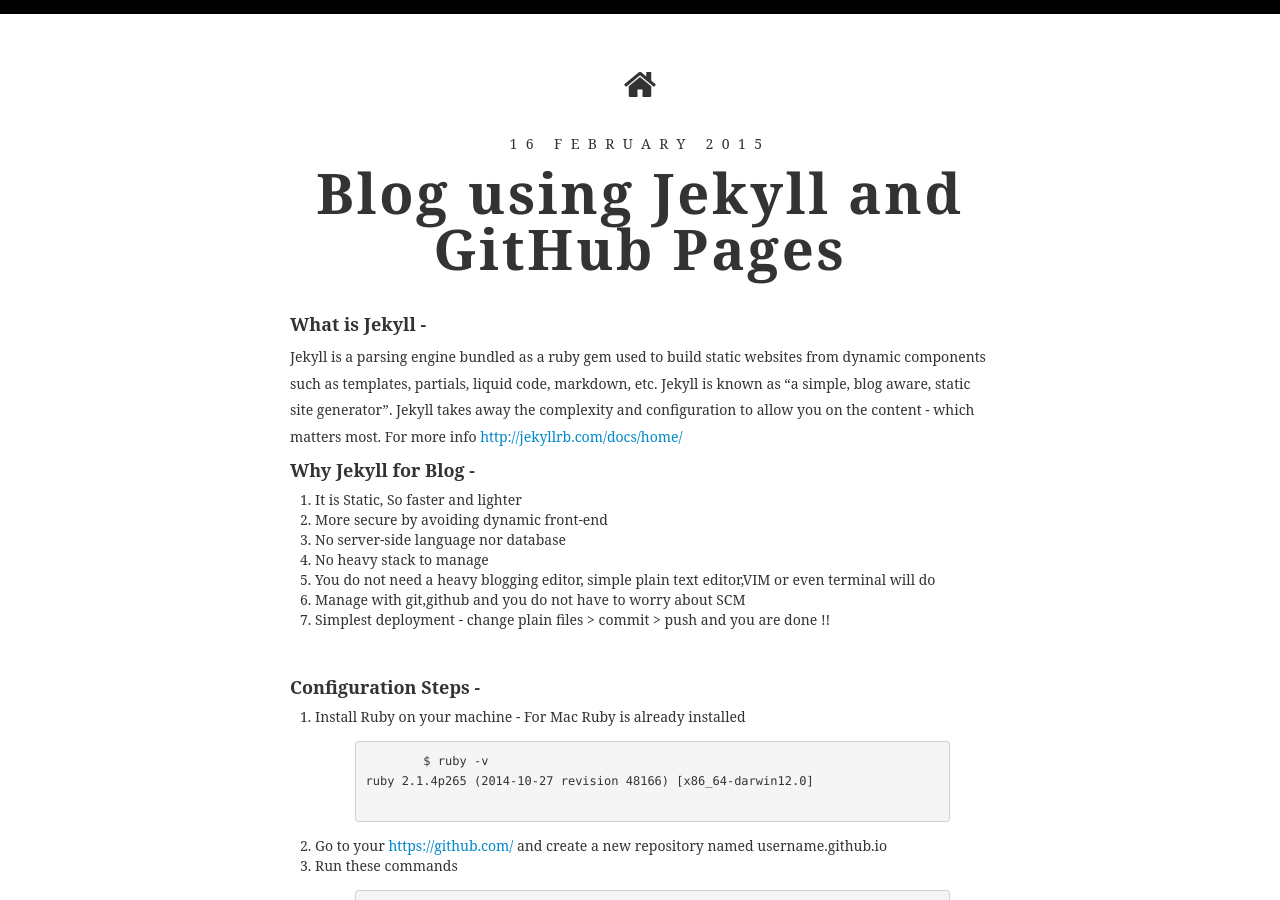
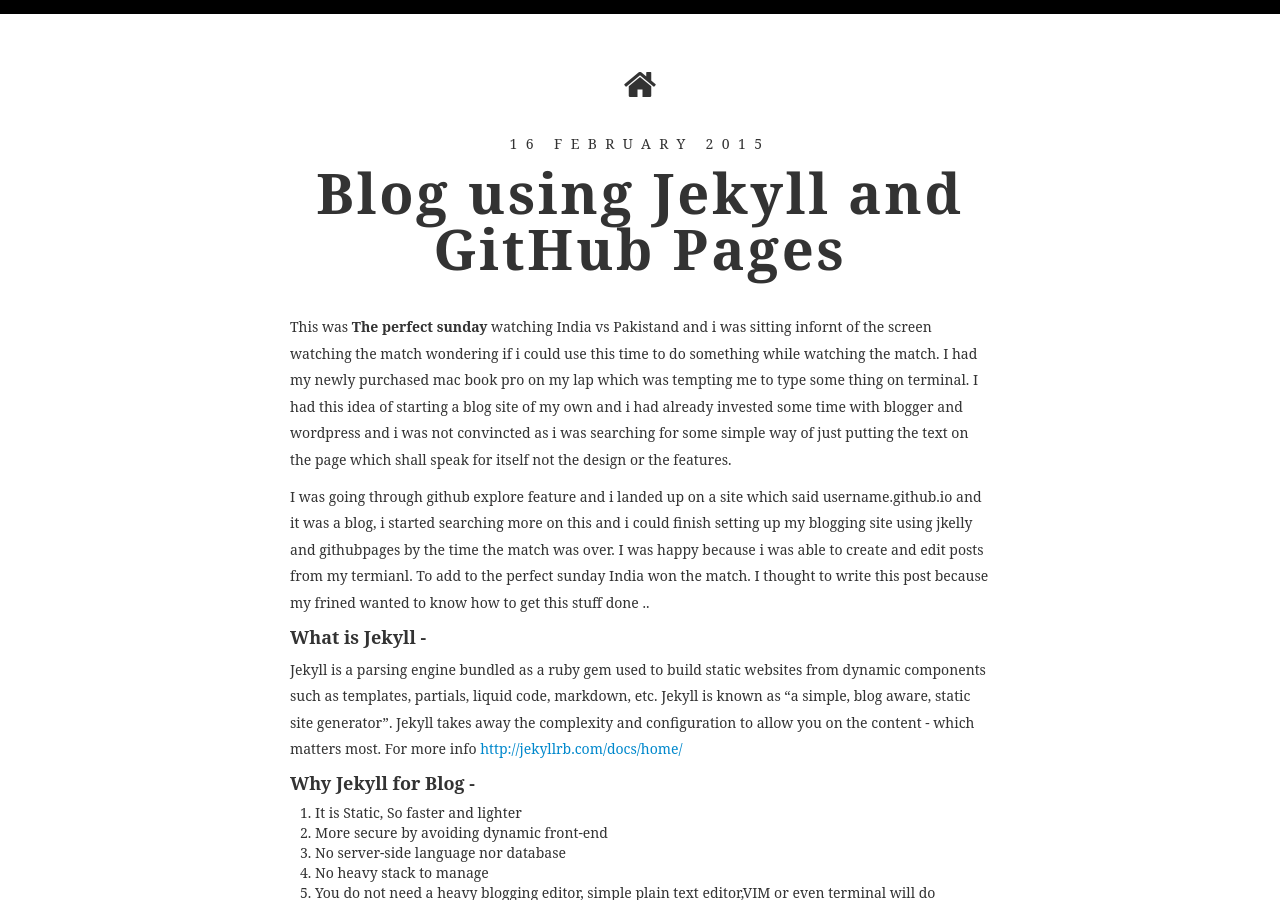
Before and after one commit to Chandan-Nayak/Chandan-Nayak.github.io, a Jekyll site: the page built from _posts/2015-02-16-first-post.md, in a window 1280 px wide and 900 px high. Built offline with Jekyll 4.4.1, drawn with Linux system fonts in a browser that asks for light colours; some web fonts are replaced.

Commit message:
post update

```diff
--- a/_posts/2015-02-16-first-post.md
+++ b/_posts/2015-02-16-first-post.md
@@ -2,6 +2,10 @@
 layout: post_page
 title: Blog using Jekyll and GitHub Pages
 ---
+
+This was <b>The perfect sunday</b> watching India vs Pakistand and i was sitting infornt of the screen watching the match wondering if i could use this time to do something while watching the match. I had my newly purchased mac book pro on my lap which was tempting me to type some thing on terminal. I had this idea of starting a blog site of my own and i had already invested some time with blogger and wordpress and i was not convincted as i was searching for some simple way of just putting the text on the page which shall speak for itself not the design or the features.
+
+I was going through github explore feature and i landed up on a site which said username.github.io and it was a blog, i started searching more on this and i could finish setting up my blogging site using jkelly and githubpages by the time the match was over. I was happy because i was able to create and edit posts from my termianl. To add to the perfect sunday India won the match. I thought to write this post because my frined wanted to know how to get this stuff done ..
 
 <h4>What is Jekyll -</h4>
 
```
